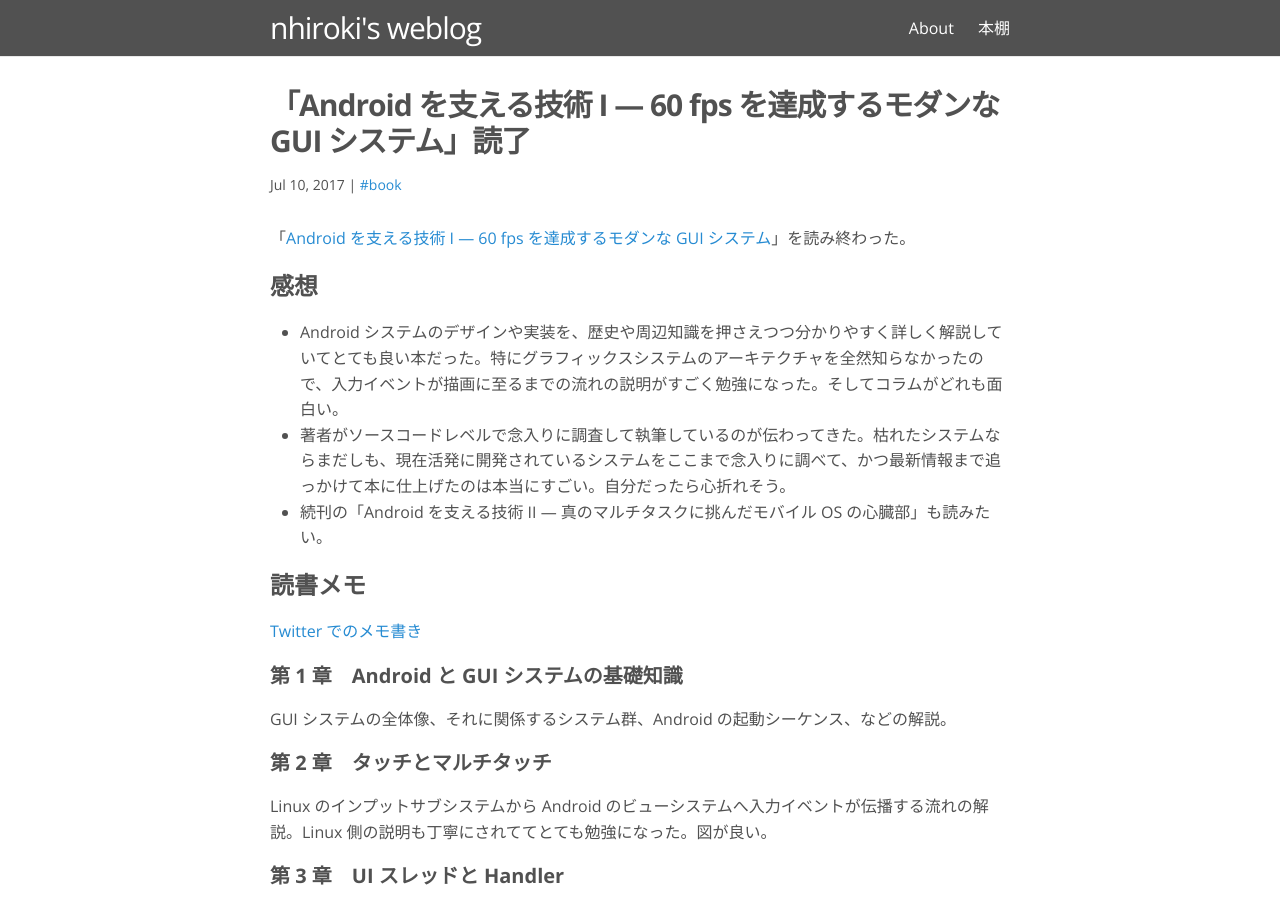
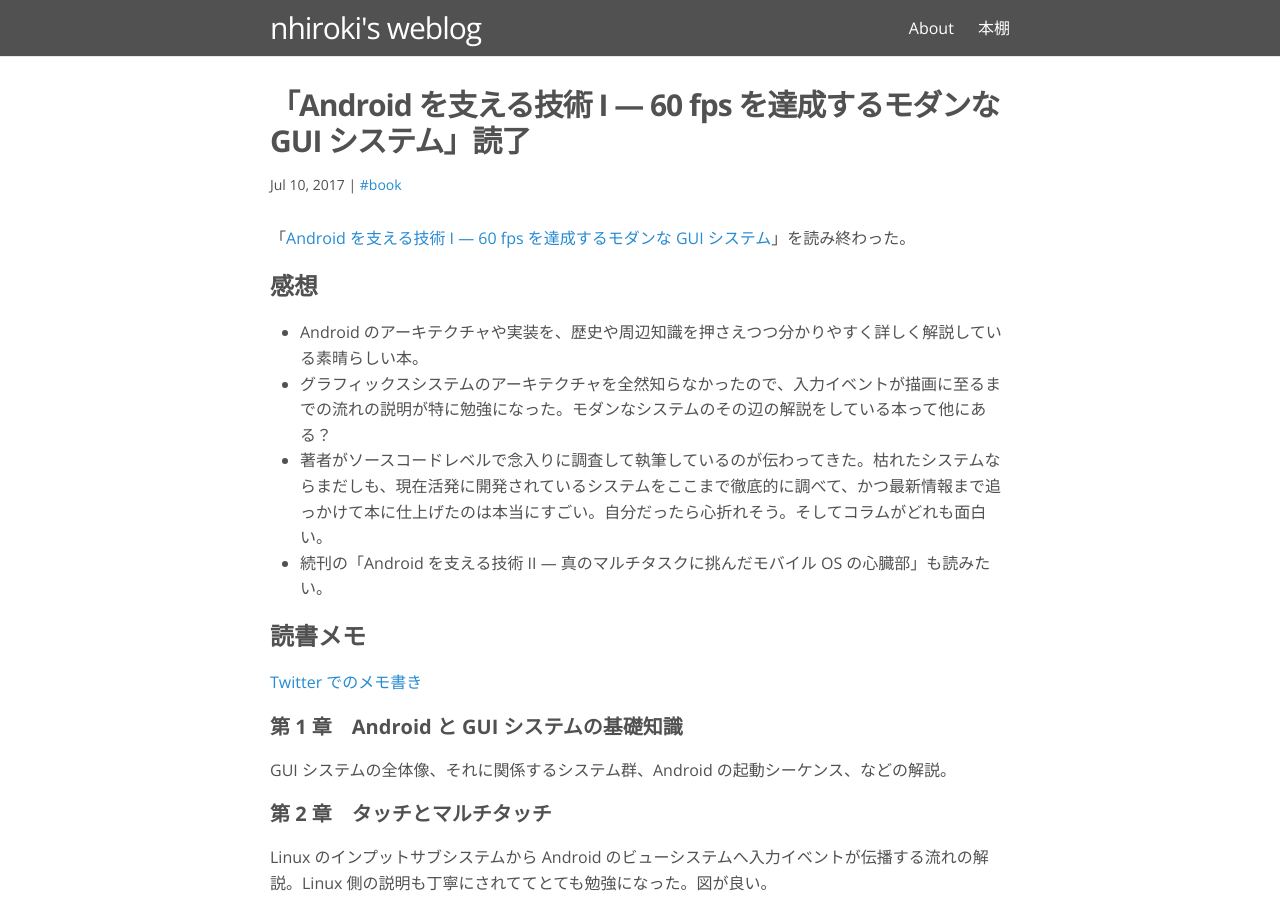
Before and after one commit to nhiroki/nhiroki.github.io, a Jekyll site: the page built from _posts/2017-07-11-book-android.md, in a window 1280 px wide and 900 px high. Built offline with Jekyll 4.4.1, drawn with Linux system fonts in a browser that asks for light colours; comment, search, counter and statistics services are not loaded.

Commit message:
Update the existing post

```diff
--- a/_posts/2017-07-11-book-android.md
+++ b/_posts/2017-07-11-book-android.md
@@ -9,8 +9,9 @@
 
 # 感想
 
-- Android システムのデザインや実装を、歴史や周辺知識を押さえつつ分かりやすく詳しく解説していてとても良い本だった。特にグラフィックスシステムのアーキテクチャを全然知らなかったので、入力イベントが描画に至るまでの流れの説明がすごく勉強になった。そしてコラムがどれも面白い。
-- 著者がソースコードレベルで念入りに調査して執筆しているのが伝わってきた。枯れたシステムならまだしも、現在活発に開発されているシステムをここまで念入りに調べて、かつ最新情報まで追っかけて本に仕上げたのは本当にすごい。自分だったら心折れそう。
+- Android のアーキテクチャや実装を、歴史や周辺知識を押さえつつ分かりやすく詳しく解説している素晴らしい本。
+- グラフィックスシステムのアーキテクチャを全然知らなかったので、入力イベントが描画に至るまでの流れの説明が特に勉強になった。モダンなシステムのその辺の解説をしている本って他にある？
+- 著者がソースコードレベルで念入りに調査して執筆しているのが伝わってきた。枯れたシステムならまだしも、現在活発に開発されているシステムをここまで徹底的に調べて、かつ最新情報まで追っかけて本に仕上げたのは本当にすごい。自分だったら心折れそう。そしてコラムがどれも面白い。
 - 続刊の「Android を支える技術 II ― 真のマルチタスクに挑んだモバイル OS の心臓部」も読みたい。
 
 # 読書メモ
```
